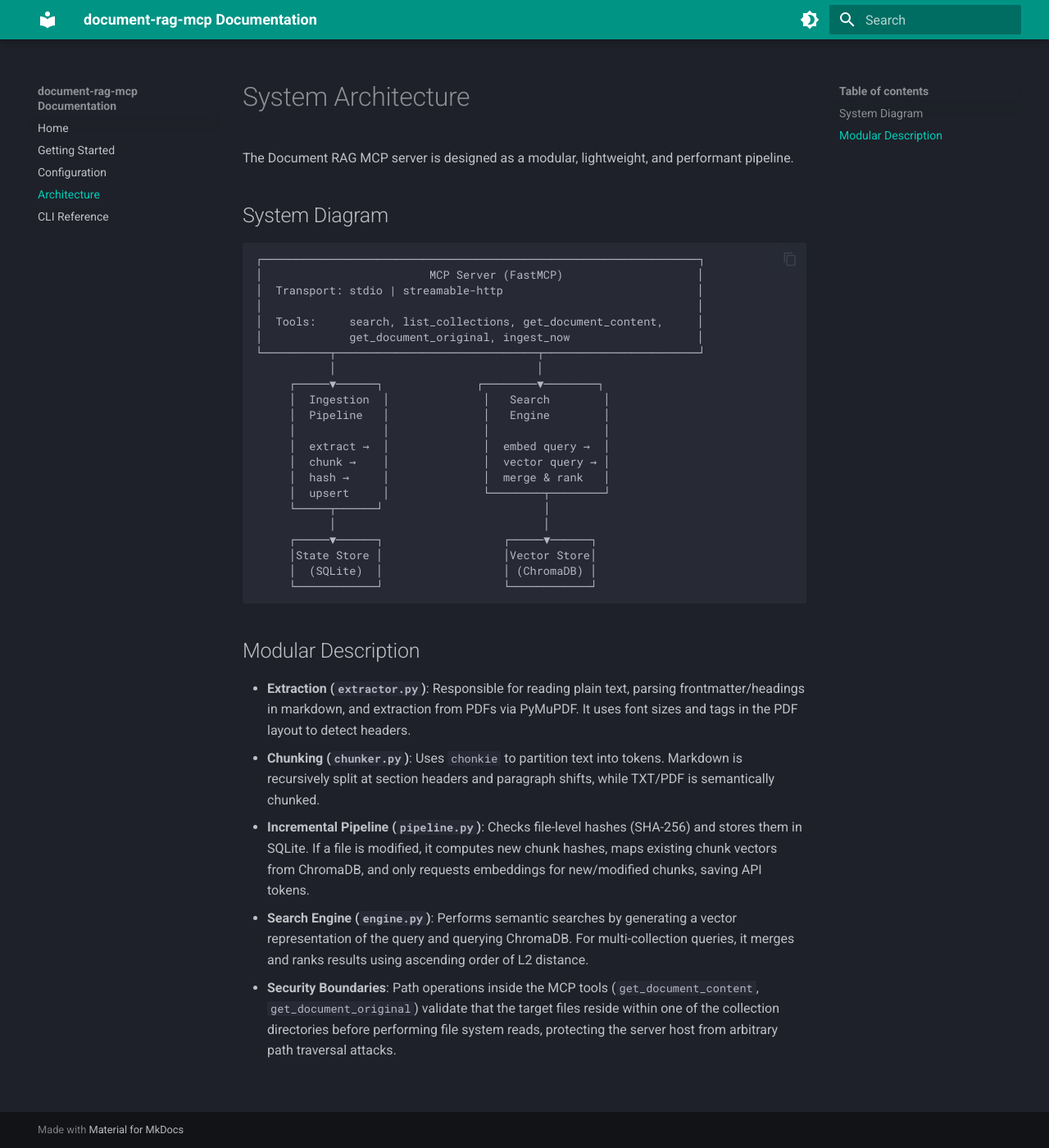
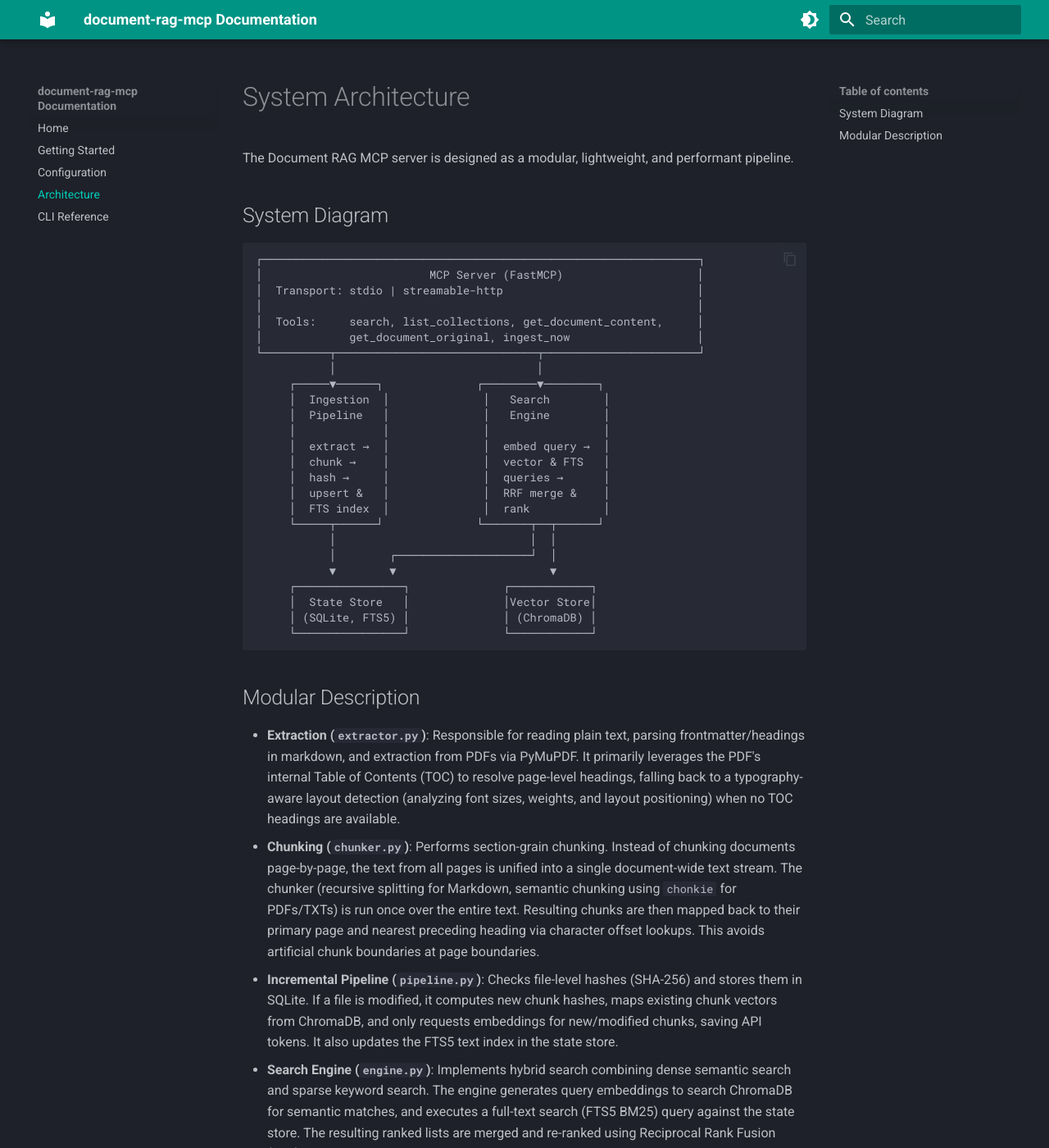
Before and after one commit to janLo/document-rag-mcp, an MkDocs documentation site: the page built from docs/architecture.md, in a window 1280 px wide and 1400 px high. Shown: the whole window at 82% size. Built offline with MkDocs 1.6.1 and Material for MkDocs 9.7.7, drawn with Linux system fonts in a browser that asks for light colours; some of the changed text lies outside the part shown.

Commit message:
docs: update documentation and README to reflect hybrid search, section-grain chunking, and CLI debug

````diff
--- a/docs/architecture.md
+++ b/docs/architecture.md
@@ -18,21 +18,25 @@ The Document RAG MCP server is designed as a modular, lightweight, and performan
      │  Pipeline   │              │   Engine        │
      │             │              │                 │
      │  extract →  │              │  embed query →  │
-     │  chunk →    │              │  vector query → │
-     │  hash →     │              │  merge & rank   │
-     │  upsert     │              └────────┬────────┘
-     └─────┬──────┘                        │
-           │                               │
-     ┌─────▼──────┐                  ┌─────▼──────┐
-     │State Store │                  │Vector Store│
-     │  (SQLite)  │                  │ (ChromaDB) │
-     └────────────┘                  └────────────┘
+     │  chunk →    │              │  vector & FTS   │
+     │  hash →     │              │  queries →      │
+     │  upsert &   │              │  RRF merge &    │
+     │  FTS index  │              │  rank           │
+     └─────┬──────┘              └───────┬──┬──────┘
+           │                             │  │
+           │        ┌────────────────────┘  │
+           ▼        ▼                       ▼
+     ┌────────────────┐              ┌────────────┐
+     │  State Store   │              │Vector Store│
+     │ (SQLite, FTS5) │              │ (ChromaDB) │
+     └────────────────┘              └────────────┘
 ```
 
 ## Modular Description
 
-- **Extraction (`extractor.py`)**: Responsible for reading plain text, parsing frontmatter/headings in markdown, and extraction from PDFs via PyMuPDF. It uses font sizes and tags in the PDF layout to detect headers.
-- **Chunking (`chunker.py`)**: Uses `chonkie` to partition text into tokens. Markdown is recursively split at section headers and paragraph shifts, while TXT/PDF is semantically chunked.
-- **Incremental Pipeline (`pipeline.py`)**: Checks file-level hashes (SHA-256) and stores them in SQLite. If a file is modified, it computes new chunk hashes, maps existing chunk vectors from ChromaDB, and only requests embeddings for new/modified chunks, saving API tokens.
-- **Search Engine (`engine.py`)**: Performs semantic searches by generating a vector representation of the query and querying ChromaDB. For multi-collection queries, it merges and ranks results using ascending order of L2 distance.
+- **Extraction (`extractor.py`)**: Responsible for reading plain text, parsing frontmatter/headings in markdown, and extraction from PDFs via PyMuPDF. It primarily leverages the PDF's internal Table of Contents (TOC) to resolve page-level headings, falling back to a typography-aware layout detection (analyzing font sizes, weights, and layout positioning) when no TOC headings are available.
+- **Chunking (`chunker.py`)**: Performs section-grain chunking. Instead of chunking documents page-by-page, the text from all pages is unified into a single document-wide text stream. The chunker (recursive splitting for Markdown, semantic chunking using `chonkie` for PDFs/TXTs) is run once over the entire text. Resulting chunks are then mapped back to their primary page and nearest preceding heading via character offset lookups. This avoids artificial chunk boundaries at page boundaries.
+- **Incremental Pipeline (`pipeline.py`)**: Checks file-level hashes (SHA-256) and stores them in SQLite. If a file is modified, it computes new chunk hashes, maps existing chunk vectors from ChromaDB, and only requests embeddings for new/modified chunks, saving API tokens. It also updates the FTS5 text index in the state store.
+- **Search Engine (`engine.py`)**: Implements hybrid search combining dense semantic search and sparse keyword search. The engine generates query embeddings to search ChromaDB for semantic matches, and executes a full-text search (FTS5 BM25) query against the state store. The resulting ranked lists are merged and re-ranked using Reciprocal Rank Fusion (RRF).
+- **State Store (`state_store.py`)**: A SQLite database that tracks indexed document metadata and chunk hashes to enable incremental indexing and auto-pruning. It also maintains a virtual table (`chunks_fts`) using the SQLite FTS5 extension (`unicode61` tokenizer) to index chunk text and perform keyword-based BM25 search.
 - **Security Boundaries**: Path operations inside the MCP tools (`get_document_content`, `get_document_original`) validate that the target files reside within one of the collection directories before performing file system reads, protecting the server host from arbitrary path traversal attacks.
````
Also changed, not shown: README.md (+34 -2 lines), docs/cli.md (+4 -3 lines), docs/index.md (+3 -2 lines).
